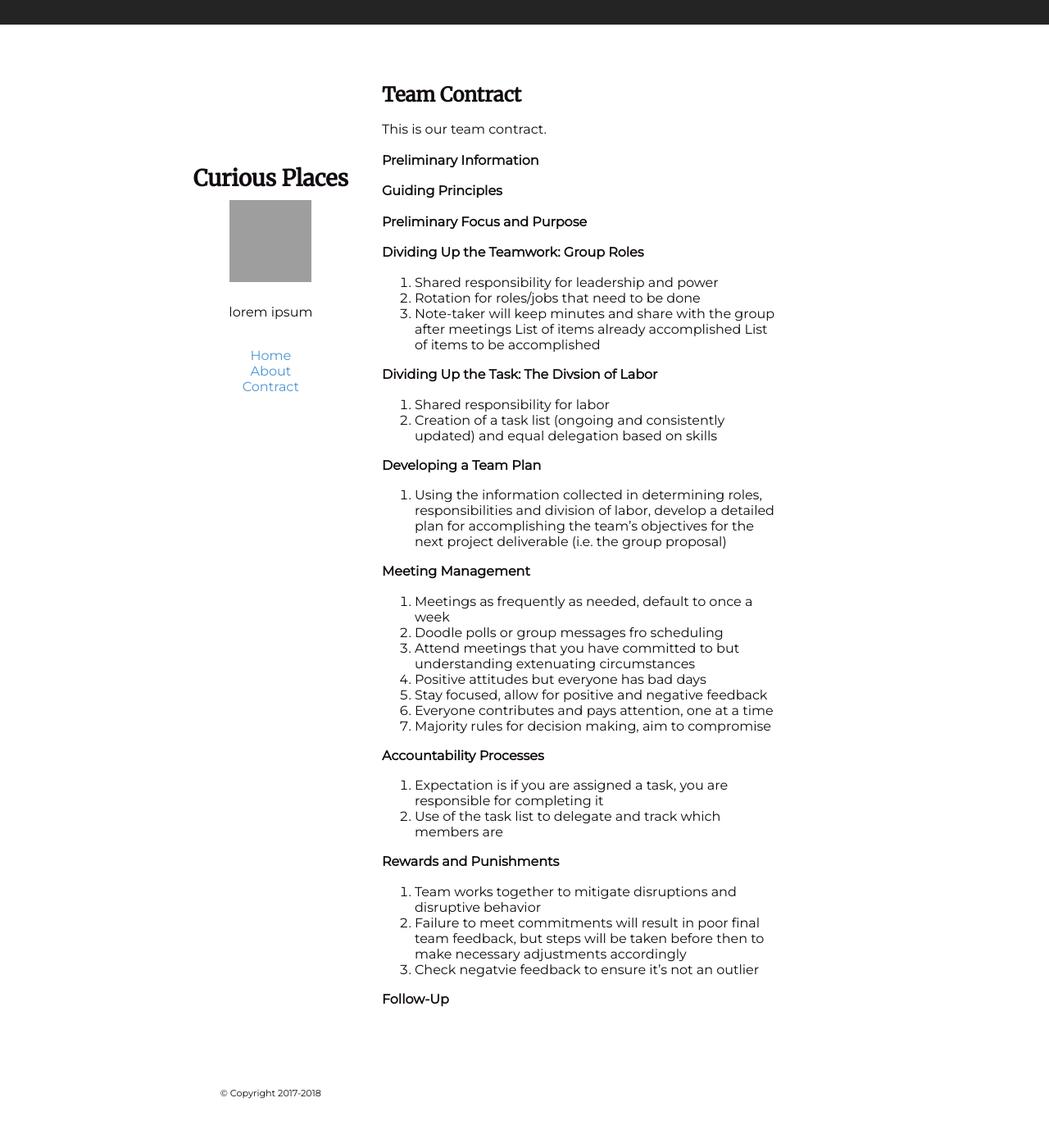
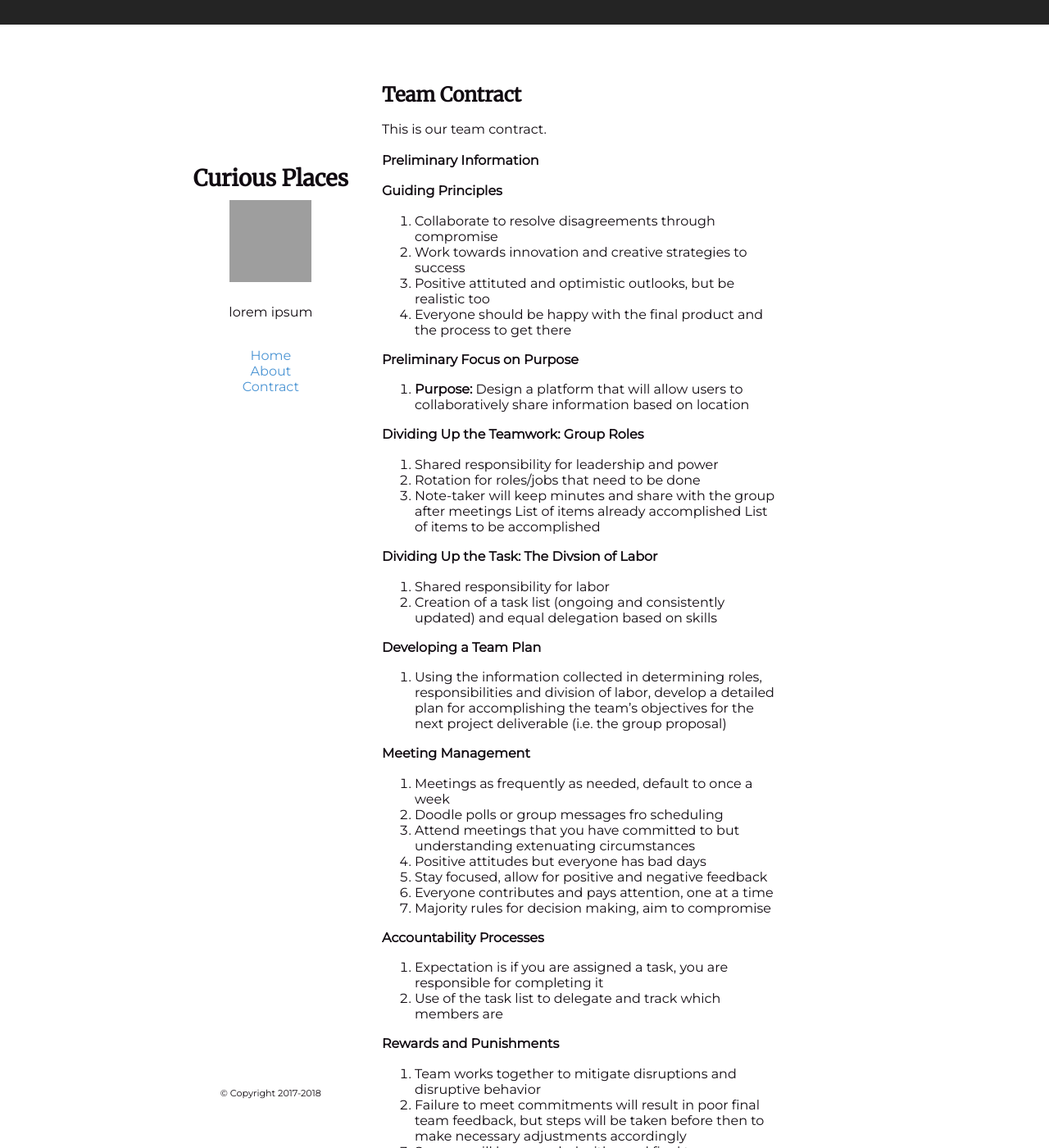
Before and after one commit to lester-lee/curious-places, a Jekyll site: the page built from contract.md, in a window 1280 px wide and 1400 px high. Shown: the whole window at 82% size. Built offline with Jekyll 4.4.1, drawn with Linux system fonts in a browser that asks for light colours; some of the changed text lies outside the part shown; grey boxes are pictures that could not be loaded.

Commit message:
Update contract.md

```diff
--- a/contract.md
+++ b/contract.md
@@ -8,8 +8,13 @@ This is our team contract.
 **Preliminary Information**
 
 **Guiding Principles**
+1. Collaborate to resolve disagreements through compromise
+2. Work towards innovation and creative strategies to success
+3. Positive attituted and optimistic outlooks, but be realistic too
+4. Everyone should be happy with the final product and the process to get there
 
-**Preliminary Focus and Purpose**
+**Preliminary Focus on Purpose**
+1. **Purpose:** Design a platform that will allow users to collaboratively share information based on location
 
 **Dividing Up the Teamwork: Group Roles**
   1. Shared responsibility for leadership and power
@@ -43,6 +48,10 @@ This is our team contract.
 **Rewards and Punishments**
  1. Team works together to mitigate disruptions and disruptive behavior
  2. Failure to meet commitments will result in poor final team feedback, but steps will be taken before then to make necessary adjustments accordingly
- 3. Check negatvie feedback to ensure it's not an outlier
+ 3. Success will be rewarded with good final team feedback and a better product; internally, should be recognized by the team
+ 4. Check negatvie feedback to ensure it's not an outlier, but make strides towards minimizing issues
 
 **Follow-Up**
+  1. Should issues with the contract arise the group will discuss concerns
+  2. Bring up issues in the group char or during meetings
+  3. Majority rules for revisions
```
